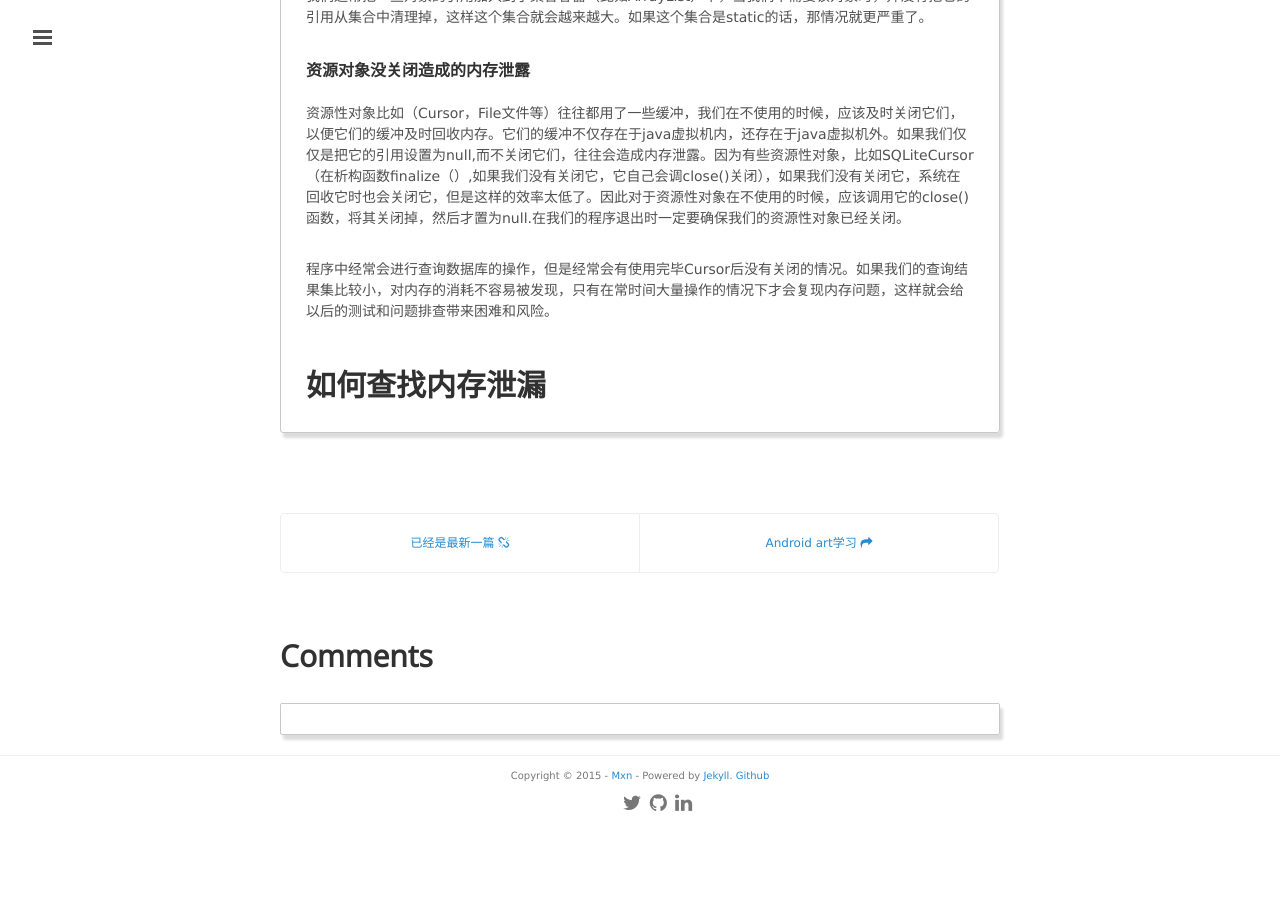
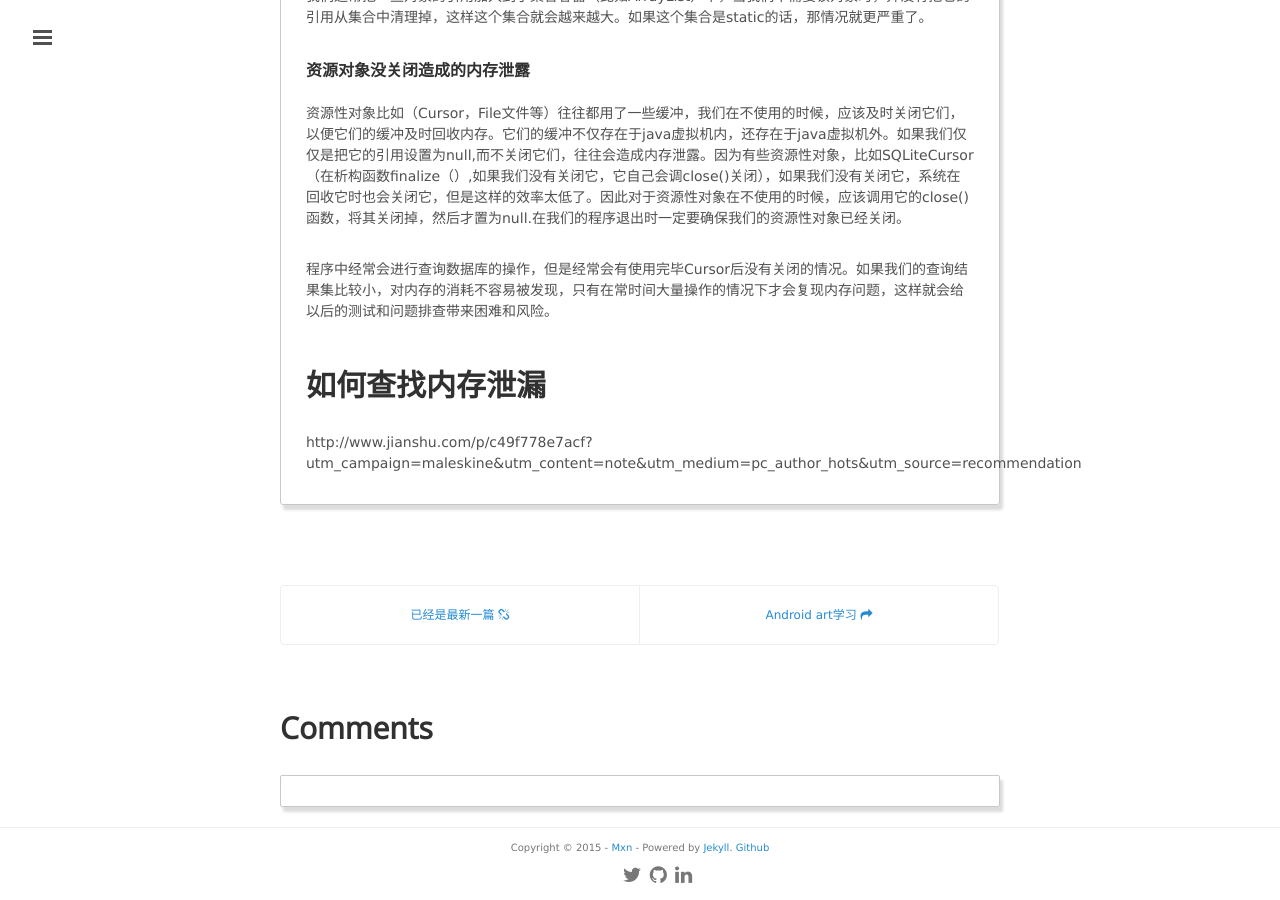
Before and after one commit to mxn21/mxn21.github.io, a Jekyll site: the page built from _posts/2015-5-13-android 内存泄漏分析.md, in a window 1280 px wide and 900 px high, scrolled down 1543 px. Built offline with Jekyll 4.4.1, drawn with Linux system fonts in a browser that asks for light colours; Markdown is read by kramdown in place of the engine named in the settings; comment, search, counter and statistics services are not loaded; before the commit the page ends 2371 px from its top, so only the background shows below that; some of the changed lines change nothing that is shown.

Commit message:
Update 2015-5-13-android 内存泄漏分析.md

```diff
--- a/_posts/2015-5-13-android 内存泄漏分析.md
+++ b/_posts/2015-5-13-android 内存泄漏分析.md
@@ -66,3 +66,5 @@
 
 
 ## 如何查找内存泄漏
+
+http://www.jianshu.com/p/c49f778e7acf?utm_campaign=maleskine&utm_content=note&utm_medium=pc_author_hots&utm_source=recommendation
```
